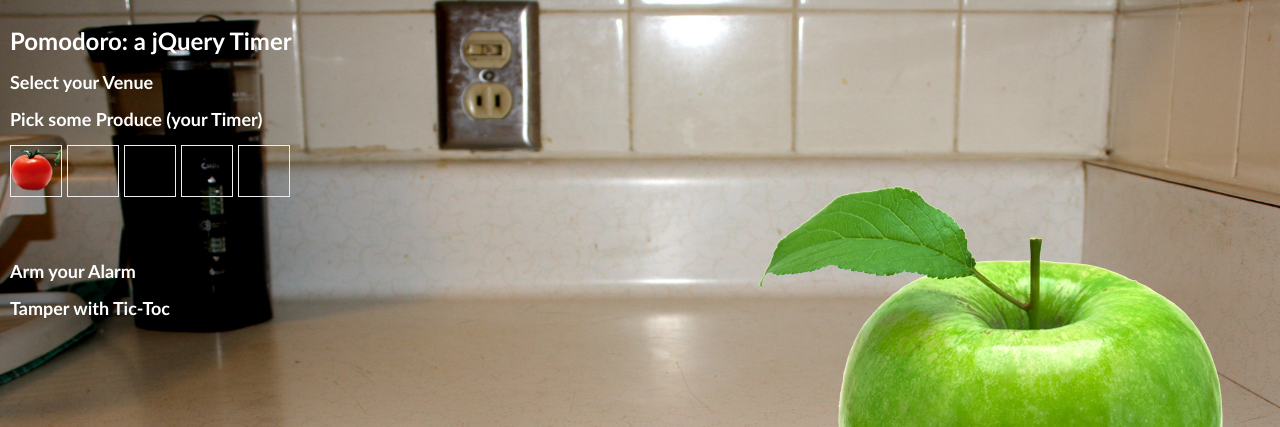
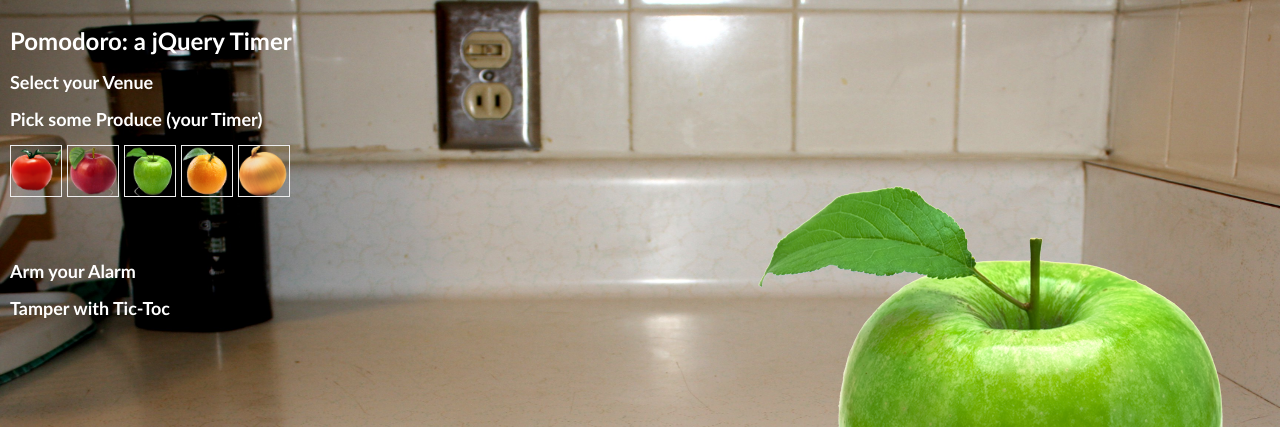
Before and after one commit to krisferr/p3.krisferrario.biz, a plain HTML site: page index.html in a window 1280 px wide. Both pictures are taken after a click on the tab "Pick some Produce (your Timer)". Shown: the top 427 px of the page. Drawn offline with nearby package versions, Linux system fonts and the light colour scheme; a web font is replaced by a local one.

Commit message:
Changed jpeg to png and added headings

```diff
--- a/css/features.css
+++ b/css/features.css
@@ -1,3 +1,7 @@
+/*-------------------------------------------------------------------------------------------------
+Venue/Background Image
+-------------------------------------------------------------------------------------------------*/
+
 .kitchen {
     width:80px; height:35px;
     border:1px solid #eee;
@@ -28,6 +32,10 @@
     background-image: url('../images/brown_marble_kitchen_counter.jpg');
 }
 
+/*-------------------------------------------------------------------------------------------------
+Produce/ Timer Image
+-------------------------------------------------------------------------------------------------*/
+
 .produce{
     width:50px; height:50px;
     border:1px solid #eee;
@@ -43,17 +51,17 @@
 }
 
 #red_apple{
-    background-image: url('../images/redapple.jpg');
+    background-image: url('../images/redapple.png');
 }
 
 #green_apple{
-    background-image: url('../images/greenapple.jpg');
+    background-image: url('../images/greenapple.png');
 }
 
 #orange{
-    background-image: url('../images/orange.jpg');
+    background-image: url('../images/orange.png');
 }
 
 #onion{
-    background-image: url('../images/onion.jpg');
+    background-image: url('../images/onion.png');
 }
```
